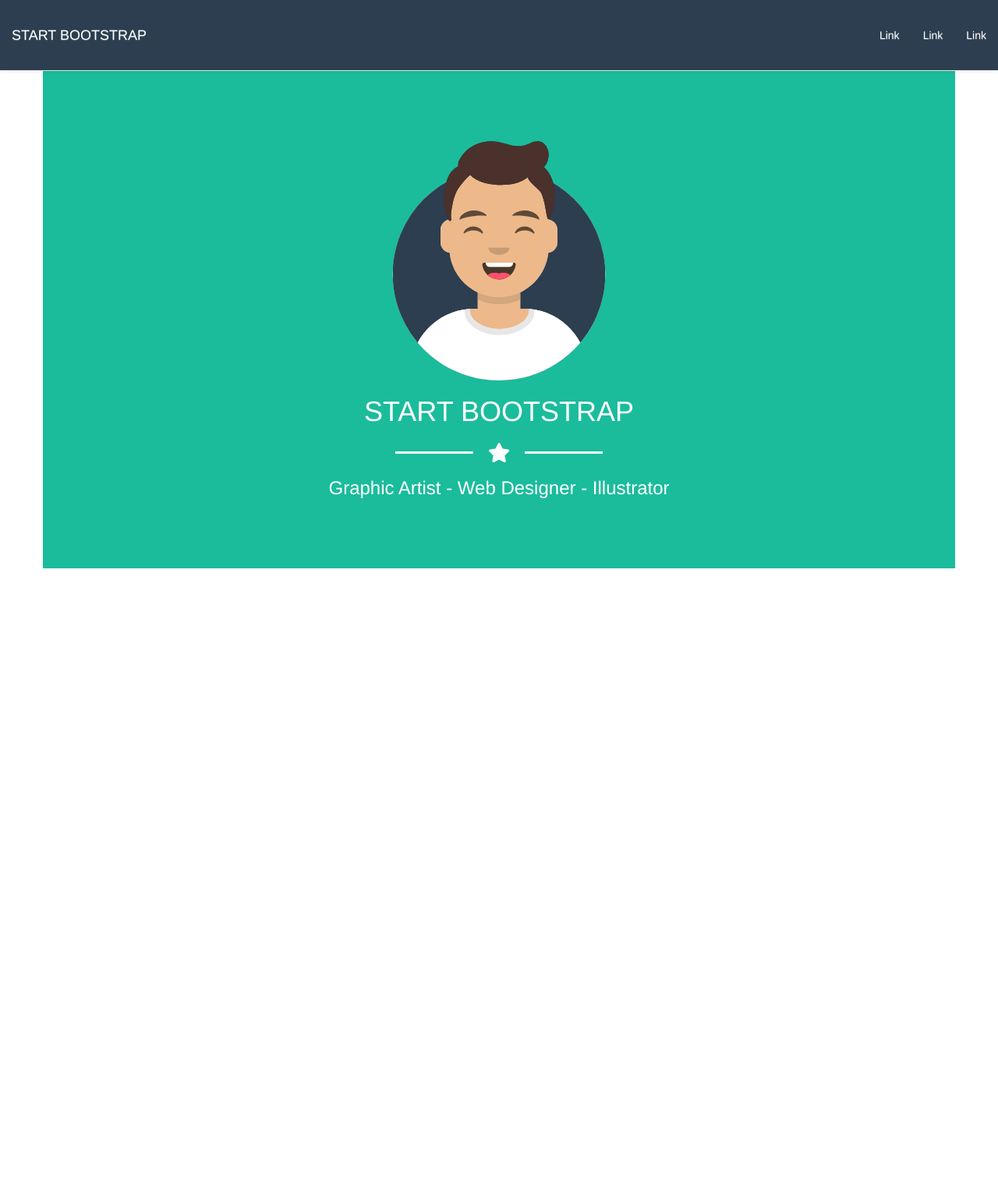
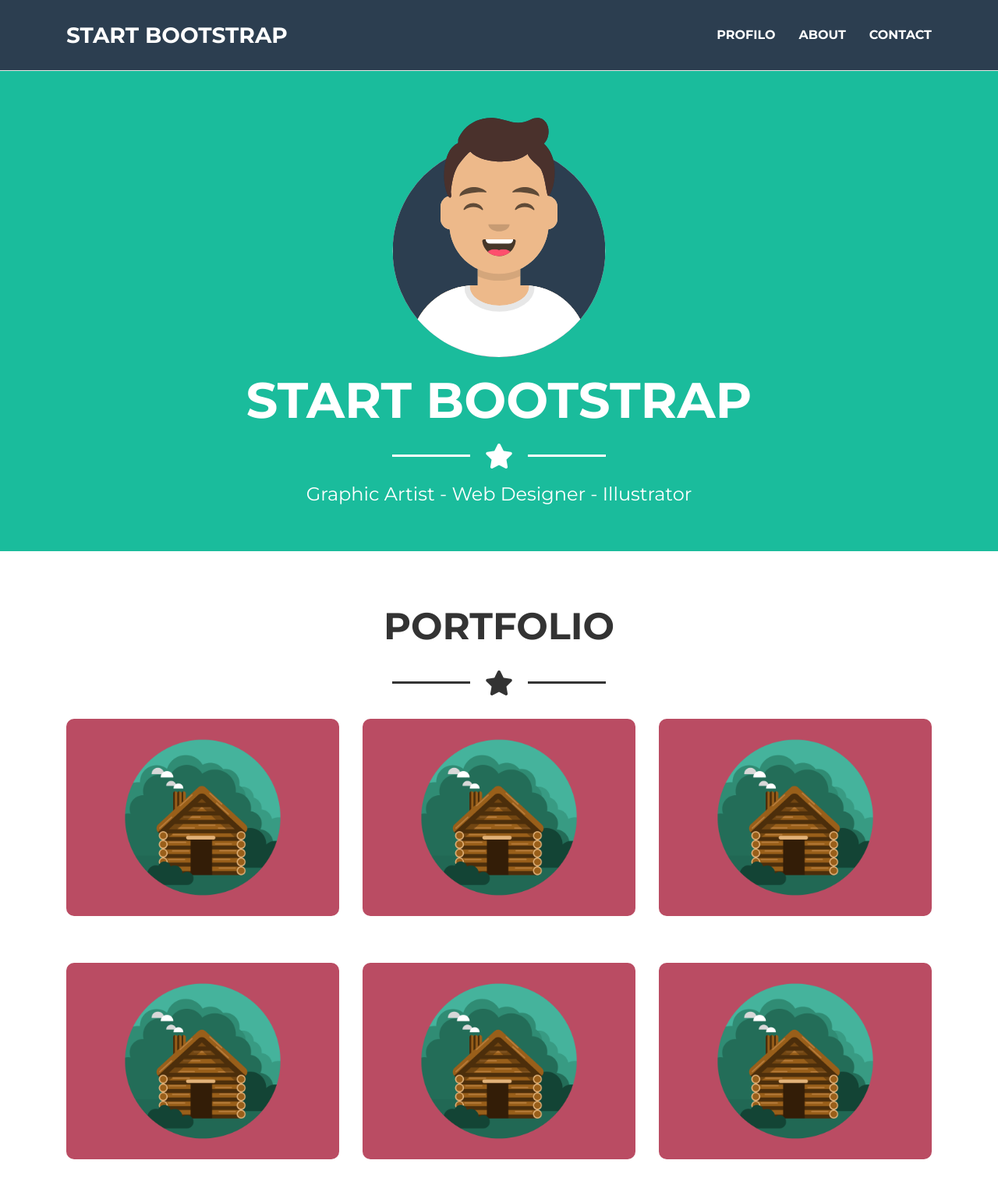
Before and after one commit to FedeFigio/html-css-bootstrap-freelancer, a plain HTML site: page index.html in a window 1280 px wide. Shown: the whole page at 78% size. Before the commit the page ends 800 px from the top, so only its background shows below. Drawn offline with nearby package versions, Linux system fonts and the light colour scheme.

Commit message:
portfolio finito

```diff
--- a/assets/css/master.css
+++ b/assets/css/master.css
@@ -27,9 +27,9 @@
     padding-bottom: 2rem;
 }
 
-.py-80 {
-    padding-top: 8rem;
-    padding-bottom: 8rem;
+.py-50 {
+    padding-top: 5rem;
+    padding-bottom: 5rem;
 }
 
 
@@ -62,20 +62,45 @@
 }
 
 
-/* height */
+/* serigrapy */
 
+.f-weight-700 {
+    font-weight: 700;
+}
 
-/* serigrapy */
+.txt-size-sm-16 {
+    font-size: 16px;
+}
+
+.txt-size-sm-20 {
+    font-size: 20px;
+}
+
+.txt-size-sm-36 {
+    font-size: 36px;
+}
+
+.txt-size-sm-44 {
+    font-size: 44px;
+}
 
 
 /* --------------------------------- */
+
+body {
+    font-family: 'Montserrat', sans-serif;
+}
+
+.container {
+    max-width: 720px;
+}
 
 img {
     width: 30rem;
 }
 
 .star>i {
-    font-size: 2.5rem;
+    font-size: 32px;
     padding-left: 1.5rem;
     padding-right: 1.5rem;
 }
@@ -85,12 +110,50 @@ img {
     border-top: 3px solid;
 }
 
+#portfolio .content {
+    max-width: 400px;
+    text-align: center;
+    margin: 0 auto;
+    padding: 3rem 0;
+    border-radius: 10px;
+}
+
+#portfolio .content img {
+    width: 100%;
+    border-radius: 10px;
+}
+
 
 /* medium */
 
-@media(min-width:992px) {}
+@media(min-width:992px) {
+    .container {
+        max-width: 960px;
+    }
+}
 
 
 /* large */
 
-@media(min-width:1200px) {}
+@media(min-width:1200px) {
+    .container {
+        max-width: 1140px;
+    }
+    /* utility */
+    /* typography */
+    .txt-size-lg-16 {
+        font-size: 16px;
+    }
+    .txt-size-lg-24 {
+        font-size: 24px;
+    }
+    .txt-size-lg-28 {
+        font-size: 28px;
+    }
+    .txt-size-lg-64 {
+        font-size: 64px !important;
+    }
+    .txt-size-lg-48 {
+        font-size: 48px !important;
+    }
+}
--- a/index.html
+++ b/index.html
@@ -12,16 +12,18 @@
     <link rel="stylesheet" href="https://maxcdn.bootstrapcdn.com/bootstrap/3.3.7/css/bootstrap.min.css" integrity="sha384-BVYiiSIFeK1dGmJRAkycuHAHRg32OmUcww7on3RYdg4Va+PmSTsz/K68vbdEjh4u" crossorigin="anonymous">
 
     <!-- Optional theme -->
-    <link rel="stylesheet" href="https://maxcdn.bootstrapcdn.com/bootstrap/3.3.7/css/bootstrap-theme.min.css" integrity="sha384-rHyoN1iRsVXV4nD0JutlnGaslCJuC7uwjduW9SVrLvRYooPp2bWYgmgJQIXwl/Sp" crossorigin="anonymous">
+    <!-- <link rel="stylesheet" href="https://maxcdn.bootstrapcdn.com/bootstrap/3.3.7/css/bootstrap-theme.min.css" integrity="sha384-rHyoN1iRsVXV4nD0JutlnGaslCJuC7uwjduW9SVrLvRYooPp2bWYgmgJQIXwl/Sp" crossorigin="anonymous"> -->
     <link rel="stylesheet" href="assets/css/master.css">
+    <link rel="preconnect" href="https://fonts.gstatic.com">
+    <link href="https://fonts.googleapis.com/css2?family=Montserrat:wght@300;400;700&display=swap" rel="stylesheet">
     <title>Bootstrap Freelancer</title>
 </head>
 
 <body>
     <header>
         <!-- navbar -->
-        <nav class="navbar navbar-default navbar-fixed-top ">
-            <div class="container-fluid bg-dark-blue py-20">
+        <nav class="navbar navbar-default navbar-fixed-top bg-dark-blue">
+            <div class="container  py-20">
                 <!-- Brand and toggle get grouped for better mobile display -->
                 <div class="navbar-header ">
                     <button type="button" class="navbar-toggle collapsed txt-white" data-toggle="collapse" data-target="#bs-example-navbar-collapse-1" aria-expanded="false">
@@ -30,24 +32,25 @@
                           <span class="icon-bar"></span>
                           <span class="icon-bar"></span>
                         </button>
-                    <a class="navbar-brand txt-white" href="#">START BOOTSTRAP</a>
+                    <a class="navbar-brand txt-white f-weight-700 txt-size-sm-20 txt-size-lg-28" href="#">START BOOTSTRAP</a>
                 </div>
                 <!-- Collect the nav links, forms, and other content for toggling -->
                 <div class="collapse navbar-collapse" id="bs-example-navbar-collapse-1">
-                    <ul class="nav navbar-nav navbar-right txt-white">
-                        <li><a class="txt-white" href="#">Link</a></li>
-                        <li><a class="txt-white" href="#">Link</a></li>
-                        <li><a class="txt-white" href="#">Link</a></li>
+                    <ul class="nav navbar-nav navbar-right txt-white f-weight-700 txt-size-sm-16 ">
+                        <li><a class="txt-white" href="#">PROFILO</a></li>
+                        <li><a class="txt-white" href="#">ABOUT</a></li>
+                        <li><a class="txt-white" href="#">CONTACT</a></li>
                     </ul>
                 </div>
             </div>
         </nav>
     </header>
     <main>
-        <section>
-            <div class="container bg-green py-80 mt-90 text-center txt-white ">
+        <!-- jumbotron -->
+        <section class="bg-green">
+            <div class="container  py-50 mt-90 text-center txt-white ">
                 <img src="assets/img/avataaars.svg" alt="avatar">
-                <h1>START BOOTSTRAP</h1>
+                <h1 class="f-weight-700 txt-size-sm-44 txt-size-lg-64">START BOOTSTRAP</h1>
                 <!-- star -->
                 <div class="star mt-20">
                     <div class="line-star inline-block vertical-align-m ">
@@ -56,8 +59,65 @@
                     <div class="line-star inline-block vertical-align-m ">
                     </div>
                 </div>
-                <h3>Graphic Artist - Web Designer - Illustrator</h3>
+                <h3 class=" txt-size-sm-20 txt-size-lg-24">Graphic Artist - Web Designer - Illustrator</h3>
             </div>
+        </section>
+        <!-- portfolio -->
+        <section class="py-50" id="portfolio">
+            <div class="container text-center">
+                <div class="row">
+                    <div class="col-sm-12">
+                        <div class=" ">
+                            <h2 class="f-weight-700 txt-size-sm-36 txt-size-lg-48">PORTFOLIO</h2>
+                        </div>
+                    </div>
+                    <div class="col-sm-12">
+                        <div class=" ">
+                            <div class="star mt-20">
+                                <div class="line-star inline-block vertical-align-m ">
+                                </div>
+                                <i class="fas fa-star inline-block vertical-align-m "></i>
+                                <div class="line-star inline-block vertical-align-m ">
+                                </div>
+                            </div>
+                        </div>
+                    </div>
+                    <div class="col-md-6 col-lg-4">
+                        <div class="content ">
+                            <img src="assets/img/cabin.png" alt="cabin">
+                        </div>
+                    </div>
+                    <div class="col-md-6 col-lg-4">
+                        <div class="content ">
+                            <img src="assets/img/cabin.png" alt="cabin">
+                        </div>
+                    </div>
+                    <div class="col-md-6 col-lg-4">
+                        <div class="content ">
+                            <img src="assets/img/cabin.png" alt="cabin">
+                        </div>
+                    </div>
+                    <div class="col-md-6 col-lg-4">
+                        <div class="content">
+                            <img src="assets/img/cabin.png" alt="cabin">
+                        </div>
+                    </div>
+                    <div class="col-md-6 col-lg-4">
+                        <div class="content">
+                            <img src="assets/img/cabin.png" alt="cabin">
+                        </div>
+                    </div>
+                    <div class="col-md-6 col-lg-4">
+                        <div class="content">
+                            <img src="assets/img/cabin.png" alt="cabin">
+                        </div>
+                    </div>
+                </div>
+            </div>
+        </section>
+        <!-- about -->
+        <section>
+
         </section>
     </main>
     <footer>
```
Also changed, not shown: assets/img/cabin.png (added), assets/img/cake.png (added), assets/img/circus.png (added), assets/img/game.png (added), assets/img/safe.png (added), assets/img/submarine.png (added).
